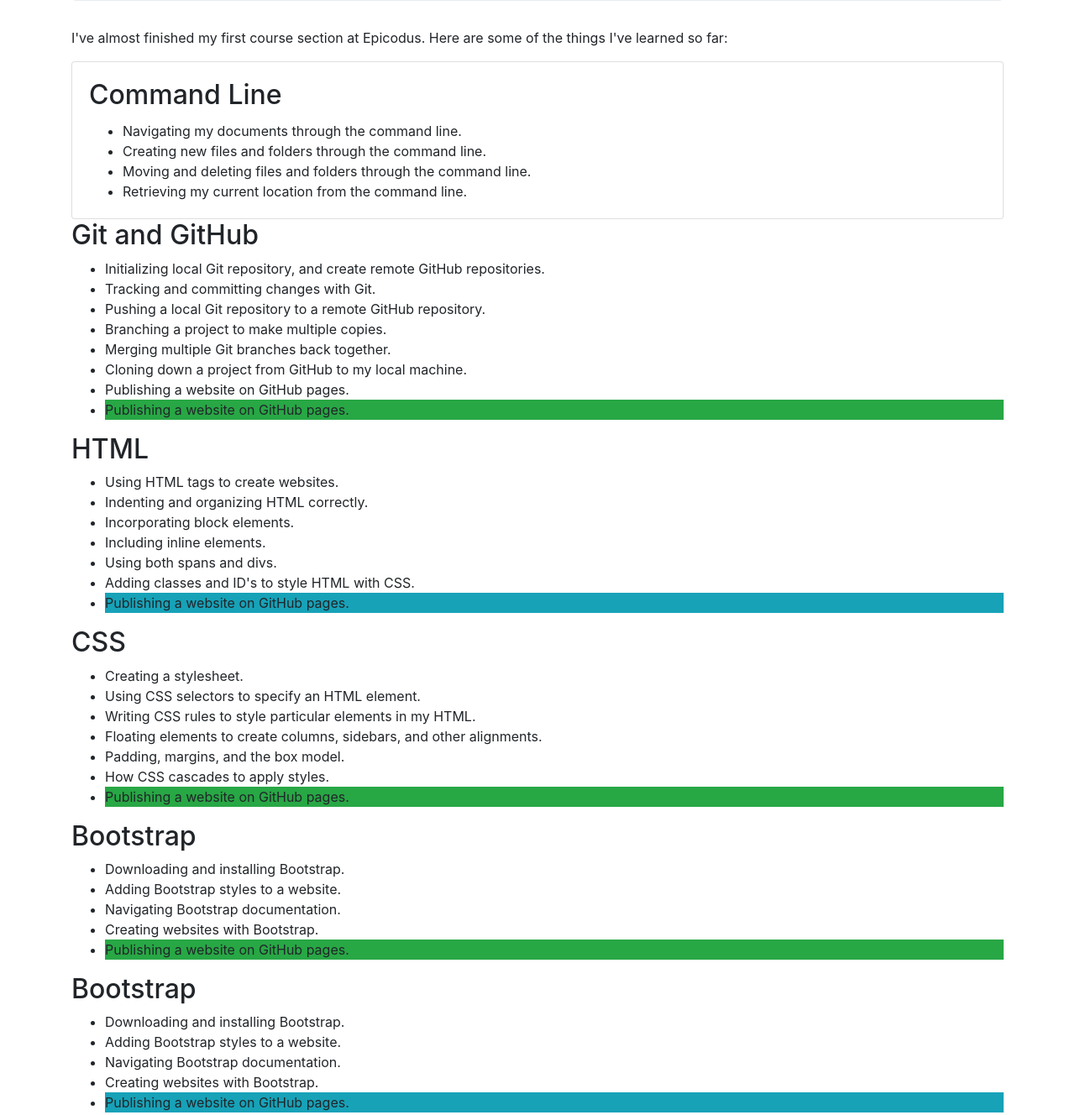
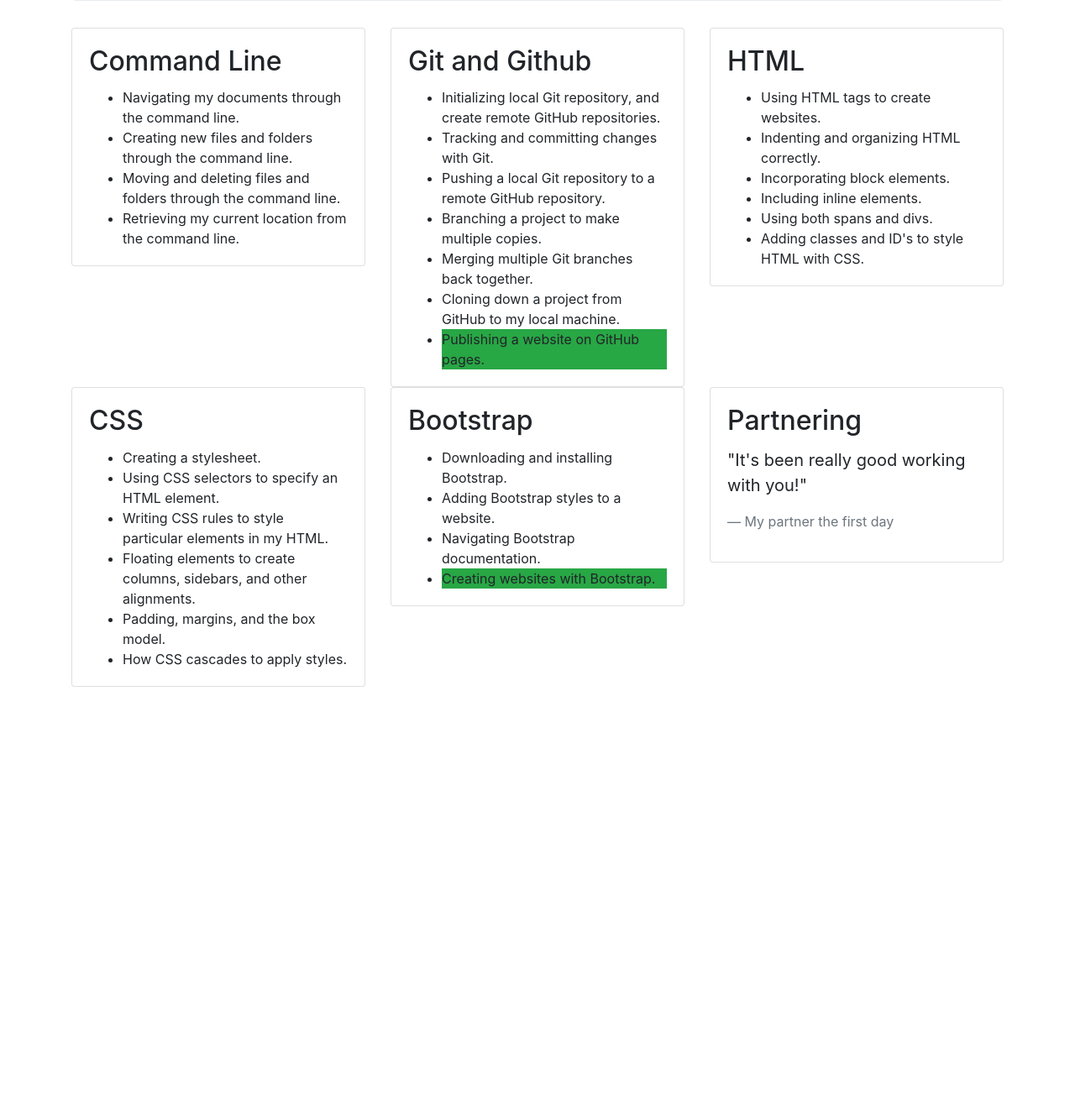
Before and after one commit to keidsiri/section-in-review, a plain HTML site: page index.html in a window 1280 px wide. Shown: the part 223-1551 px from the top of the page at 84% size. After the commit the page ends 1041 px from the top, so only its background shows below. Drawn offline with Linux system fonts and the light colour scheme.

Commit message:
Update by adding 6 columns, making 2 rows ,3 columns each with cards

```diff
--- a/index.html
+++ b/index.html
@@ -12,10 +12,8 @@
         I've almost finished my first course section at Epicodus. Here are some of the things I've learned so far:
       </p>
     </div>
-
-  <p>
-    I've almost finished my first course section at Epicodus. Here are some of the things I've learned so far:
-  </p>
+    <div class="row">
+      <div class="col-md-4">
         <div class="card">
           <div class="card-body">
             <h2 class="card-title">Command Line</h2>
@@ -27,58 +25,82 @@
             </ul>
           </div>
         </div>
-  <h2>Git and GitHub</h2>
-  <ul>
+      </div>
+      <div class="col-md-4">
+        <div class="card">
+          <div class="card-body">
+            <h2 class="card-title">Git and Github</h2>
+            <ul class="card-text">
               <li>Initializing local Git repository, and create remote GitHub repositories.</li>
               <li>Tracking and committing changes with Git.</li>
               <li>Pushing a local Git repository to a remote GitHub repository.</li>
               <li>Branching a project to make multiple copies.</li>
               <li>Merging multiple Git branches back together.</li>
               <li>Cloning down a project from GitHub to my local machine.</li>
-    <li>Publishing a website on GitHub pages.</li>
               <li class="bg-success">Publishing a website on GitHub pages.</li>
             </ul>
-  <h2>HTML</h2>
-  <ul>
+          </div>
+        </div>
+      </div>
+      <div class="col-md-4">
+        <div class="card">
+          <div class="card-body">
+            <h2 class="card-title">HTML</h2>
+            <ul class="card-text">
               <li>Using HTML tags to create websites.</li>
               <li>Indenting and organizing HTML correctly.</li>
               <li>Incorporating block elements.</li>
               <li>Including inline elements.</li>
               <li>Using both spans and divs.</li>
               <li>Adding classes and ID's to style HTML with CSS.</li>
-    <li class="bg-info">Publishing a website on GitHub pages.</li>
             </ul>
-  <h2>CSS</h2>
-  <ul>
+          </div>
+        </div>
+      </div>
+    </div>
+    <div class="row">
+      <div class="col-md-4">
+        <div class="card">
+          <div class="card-body">
+            <h2 class="card-title">CSS</h2>
+            <ul class="card-text">
               <li>Creating a stylesheet.</li>
               <li>Using CSS selectors to specify an HTML element.</li>
               <li>Writing CSS rules to style particular elements in my HTML.</li>
               <li>Floating elements to create columns, sidebars, and other alignments.</li>
               <li>Padding, margins, and the box model.</li>
               <li>How CSS cascades to apply styles.</li>
-    <li class="bg-success">Publishing a website on GitHub pages.</li>
             </ul>
-  <h2>Bootstrap</h2>
-  <ul>
+          </div>
+        </div>
+      </div>
+      <div class="col-md-4">
+        <div class="card">
+          <div class="card-body">
+            <h2 class="card-title">Bootstrap</h2>
+            <ul class="card-text">
               <li>Downloading and installing Bootstrap.</li>
               <li>Adding Bootstrap styles to a website.</li>
               <li>Navigating Bootstrap documentation.</li>
-    <li>Creating websites with Bootstrap.</li>
-    <li class="bg-success">Publishing a website on GitHub pages.</li>
+              <li class="bg-success">Creating websites with Bootstrap.</li>
             </ul>
-  <h2>Bootstrap</h2>
-      <ul>
-        <li>Downloading and installing Bootstrap.</li>
-        <li>Adding Bootstrap styles to a website.</li>
-        <li>Navigating Bootstrap documentation.</li>
-        <li>Creating websites with Bootstrap.</li>
-        <li class="bg-info">Publishing a website on GitHub pages.</li>
-      </ul>
-      <h2>Partnering</h2>
+          </div>
+        </div>
+      </div>
+      <div class="col-md-4">
+        <div class="card">
+          <div class="card-body">
+            <h2 class="card-title">Partnering</h2>
+            <div class="card-text">
               <blockquote class="blockquote">
                 <p>"It's been really good working with you!"</p>
                 <footer class="blockquote-footer">My partner the first day</footer>
               </blockquote>
             </div>
+          </div>
+        </div>
+      </div>
+    </div>
+  </div>
 </body>
 </html>
```
Also changed, not shown: bootstrap.html (added, +31 -0 lines). Lines whose indentation alone changed are shown as unchanged.
